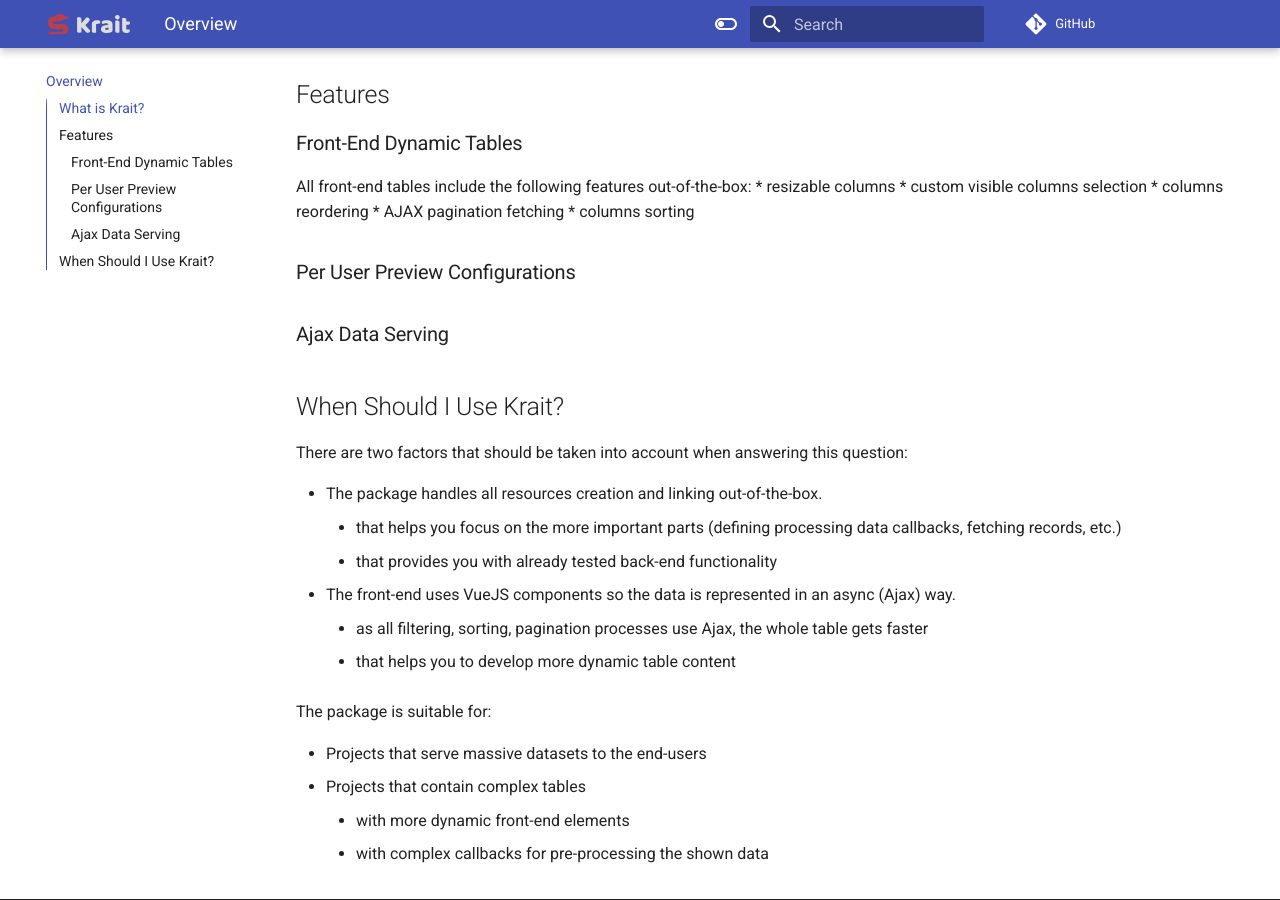
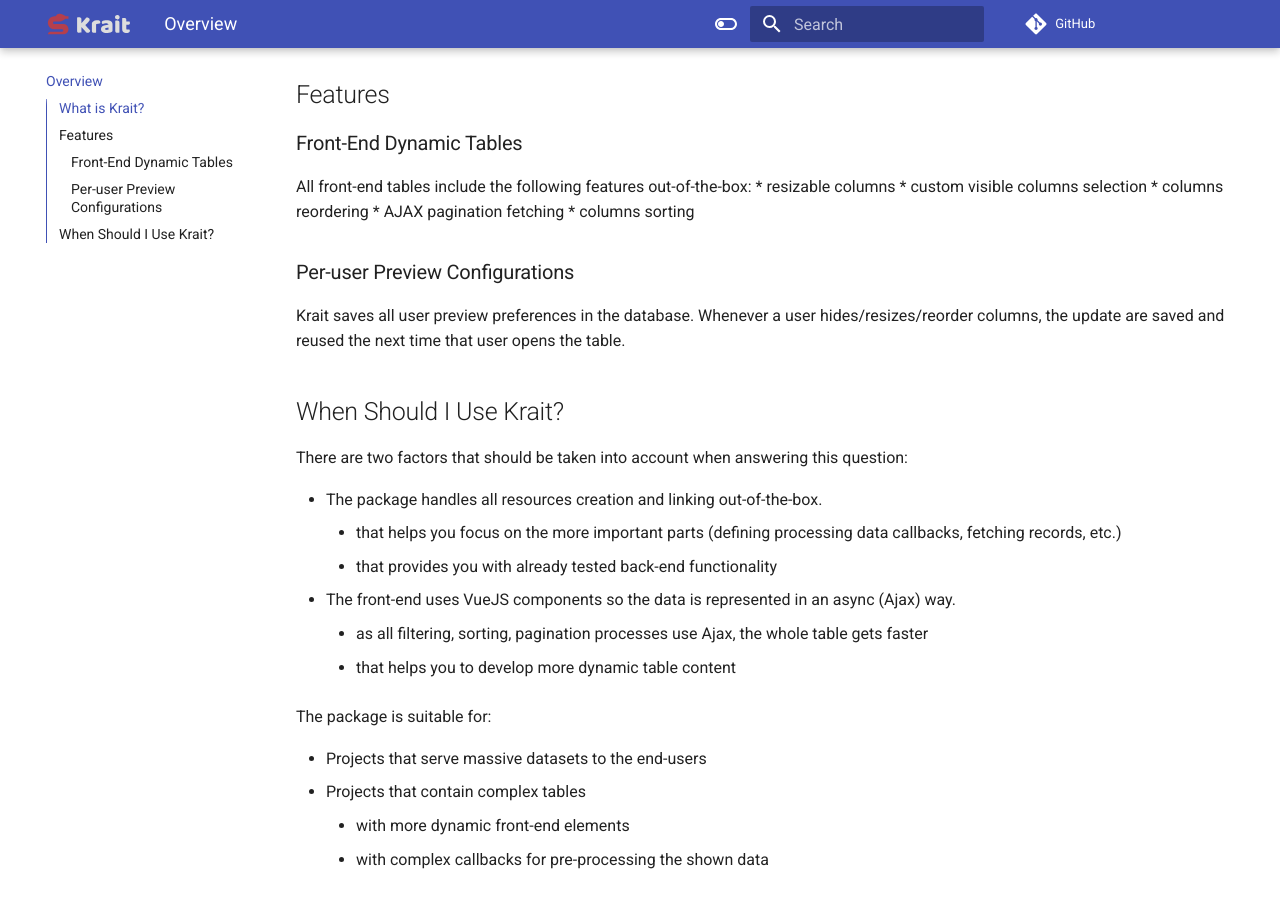
Before and after one commit to mtrdesign/krait, an MkDocs documentation site: the page built from docs/index.md, in a window 1280 px wide and 900 px high, scrolled down 458 px. Built offline with MkDocs 1.6.1 and Material for MkDocs 9.7.7, drawn with Linux system fonts in a browser that asks for light colours; comment, search, counter and statistics services are not loaded.

Commit message:
More docs [3]

```diff
--- a/docs/index.md
+++ b/docs/index.md
@@ -22,11 +22,9 @@
 * AJAX pagination fetching
 * columns sorting
 
-### Per User Preview Configurations
-
-
-### Ajax Data Serving
-
+### Per-user Preview Configurations
+Krait saves all user preview preferences in the database. Whenever a user hides/resizes/reorder columns,
+the update are saved and reused the next time that user opens the table.
 
 ## When Should I Use Krait?
 
```
